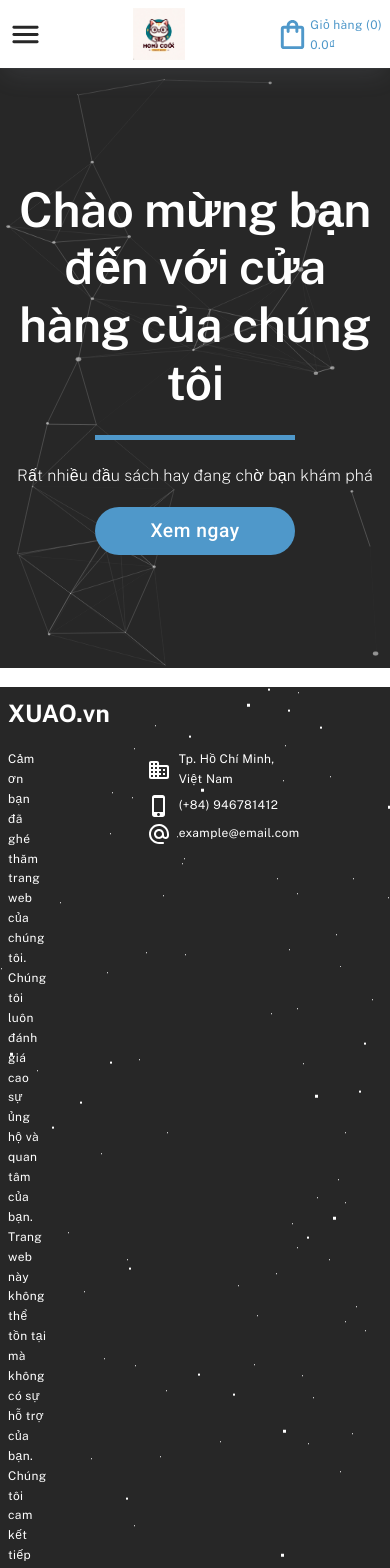
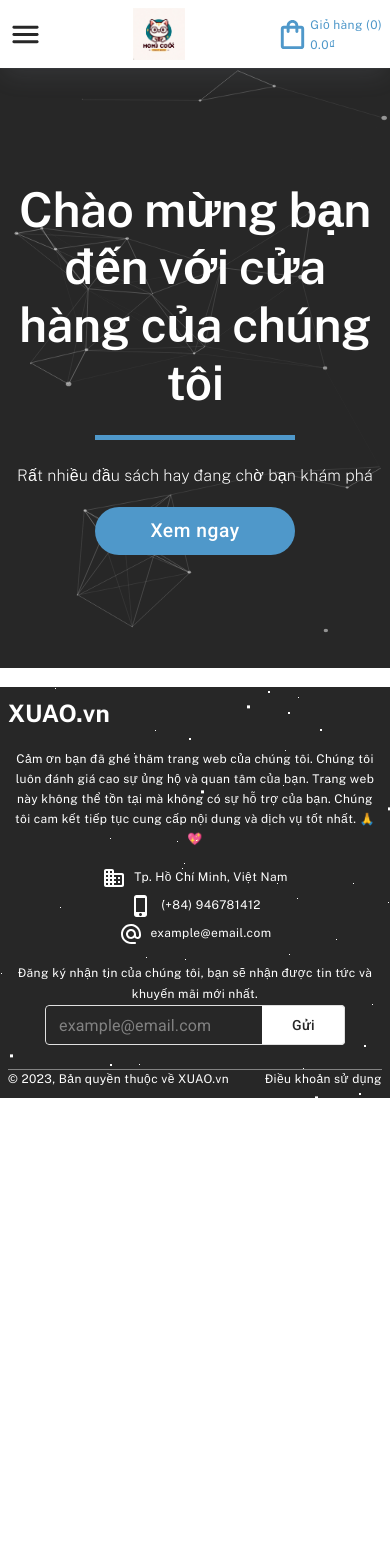
Before and after one commit to 7inh/booking, a React (Vite) app: page / in a window 390 px wide. Shown: the top 1568 px of the page. After the commit the page ends 1098 px from the top, so only its background shows below. Built offline with nearby package versions, Linux system fonts and the light colour scheme.

Commit message:
footer responsive

```diff
--- a/src/components/Footer/Footer.tsx
+++ b/src/components/Footer/Footer.tsx
@@ -12,9 +12,12 @@ import BusinessRoundedIcon from "@mui/icons-material/BusinessRounded";
 import PhoneIphoneRoundedIcon from "@mui/icons-material/PhoneIphoneRounded";
 import AlternateEmailRoundedIcon from "@mui/icons-material/AlternateEmailRounded";
 import { PAGE_MAX_WIDTH } from "src/common/const";
+import { useResponsive } from "src/hooks/utils/useResponsive";
 
 const Footer = () => {
     const t = useTranslation();
+
+    const mdDown = useResponsive("down", "md");
 
     return (
         <BoxBase
@@ -36,7 +39,6 @@ const Footer = () => {
                     maxWidth: PAGE_MAX_WIDTH,
                     mx: "auto",
                     height: "100%",
-                    minHeight: "220px",
                 }}
             >
                 <BoxBase>
@@ -48,14 +50,16 @@ const Footer = () => {
                     <BoxBase
                         sx={{
                             display: "grid",
-                            gridTemplateColumns: "1fr 1fr 300px",
-                            gap: "100px",
+                            gridTemplateColumns: mdDown ? "" : "1fr 1fr 300px",
+                            gap: mdDown ? 2 : "100px",
+                            textAlign: mdDown ? "center" : "left",
                         }}
                     >
                         <TypographyBase variant="caption">{t("footer.thanks")}</TypographyBase>
                         <BoxVertical
                             sx={{
                                 gap: 0.5,
+                                alignItems: mdDown ? "center" : "flex-start",
                             }}
                         >
                             <BoxHorizon gap={1}>
@@ -77,6 +81,7 @@ const Footer = () => {
                             <TypographyBase variant="caption">
                                 {t("footer.subscribe")}
                             </TypographyBase>
+                            <br />
                             <TextField
                                 size="small"
                                 placeholder="example@email.com"
@@ -121,7 +126,7 @@ const Footer = () => {
                         </BoxBase>
                     </BoxBase>
                 </BoxBase>
-                <BoxBase>
+                <BoxBase mt={3}>
                     <Divider
                         sx={{
                             bgcolor: "white",
```
